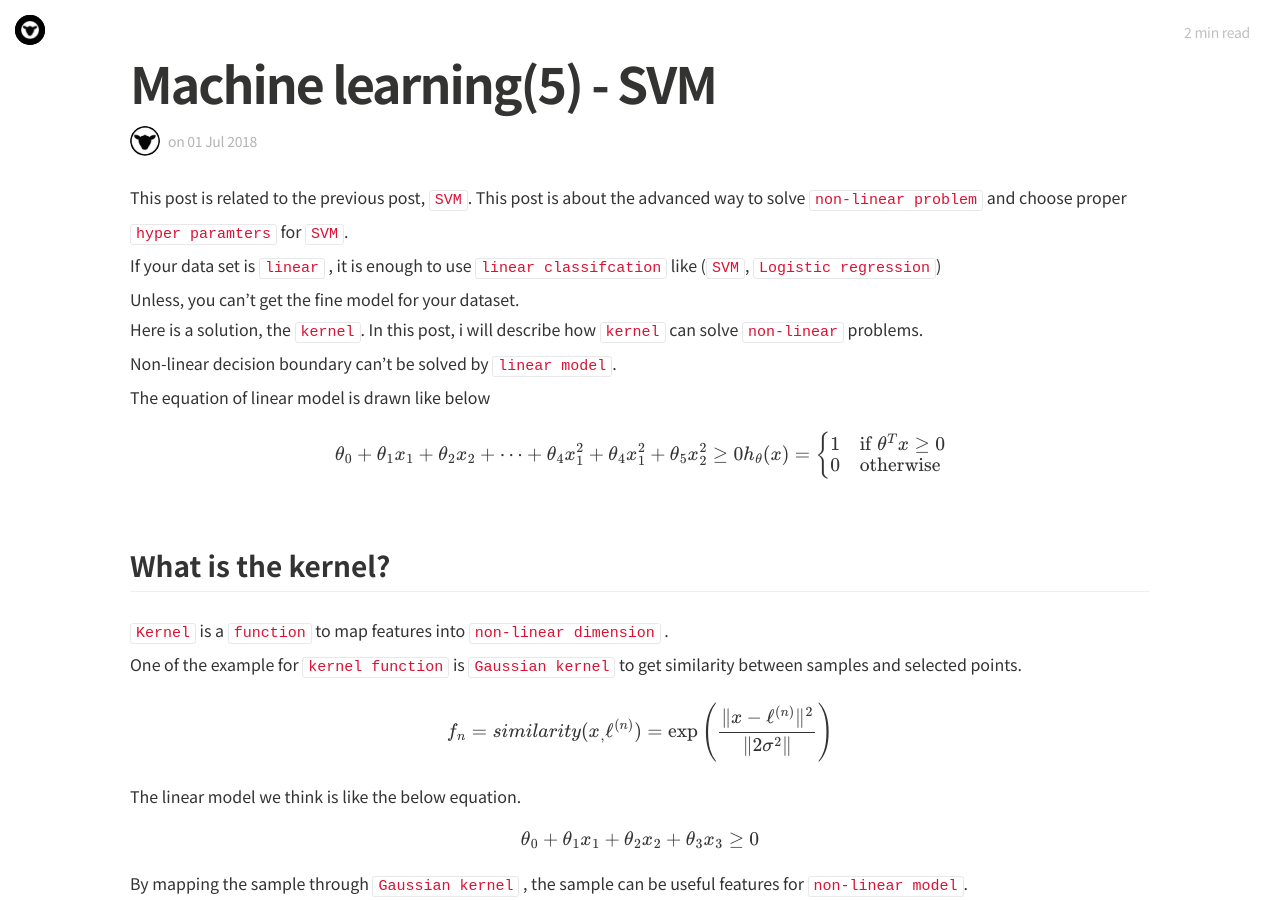
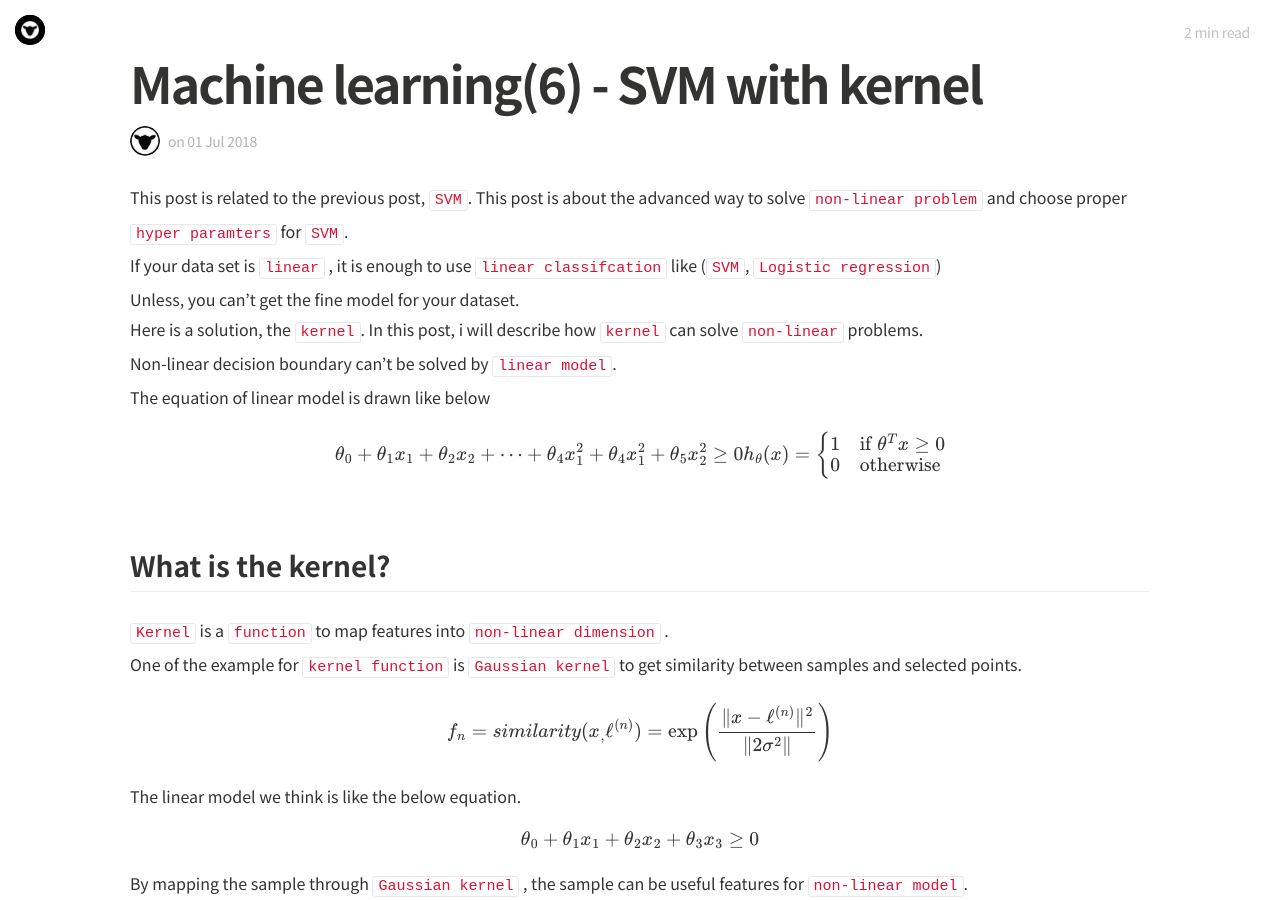
Before and after one commit to Shephexd/shephexd.github.io, a Jekyll site: the page built from _posts/ML/2018-07-01-Machine_learning(6)-SVM_with_kernel.md, in a window 1280 px wide and 900 px high. Built offline with Jekyll 4.4.1, drawn with Linux system fonts in a browser that asks for light colours; nearby versions of some CDN libraries; some web fonts are replaced; formulas are drawn with MathJax 3; comment, search, counter and statistics services are not loaded.

Commit message:
FIX title error for svm with kernel

```diff
--- a/_posts/ML/2018-07-01-Machine_learning(6)-SVM_with_kernel.md
+++ b/_posts/ML/2018-07-01-Machine_learning(6)-SVM_with_kernel.md
@@ -1,5 +1,5 @@
 ---
-title: Machine learning(5) - SVM
+title: Machine learning(6) - SVM with kernel
 layout: post
 categories:
 - Machine learning
```
